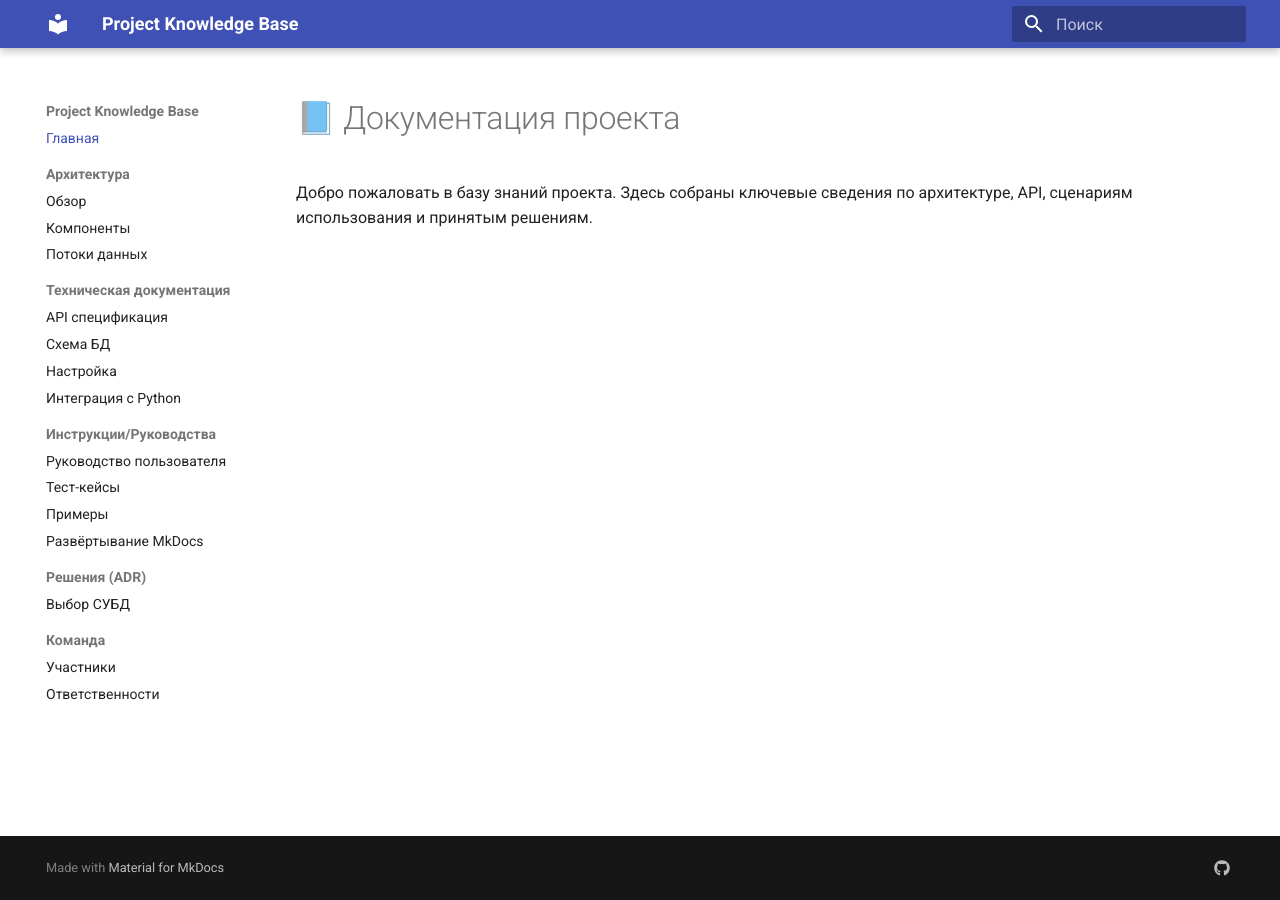
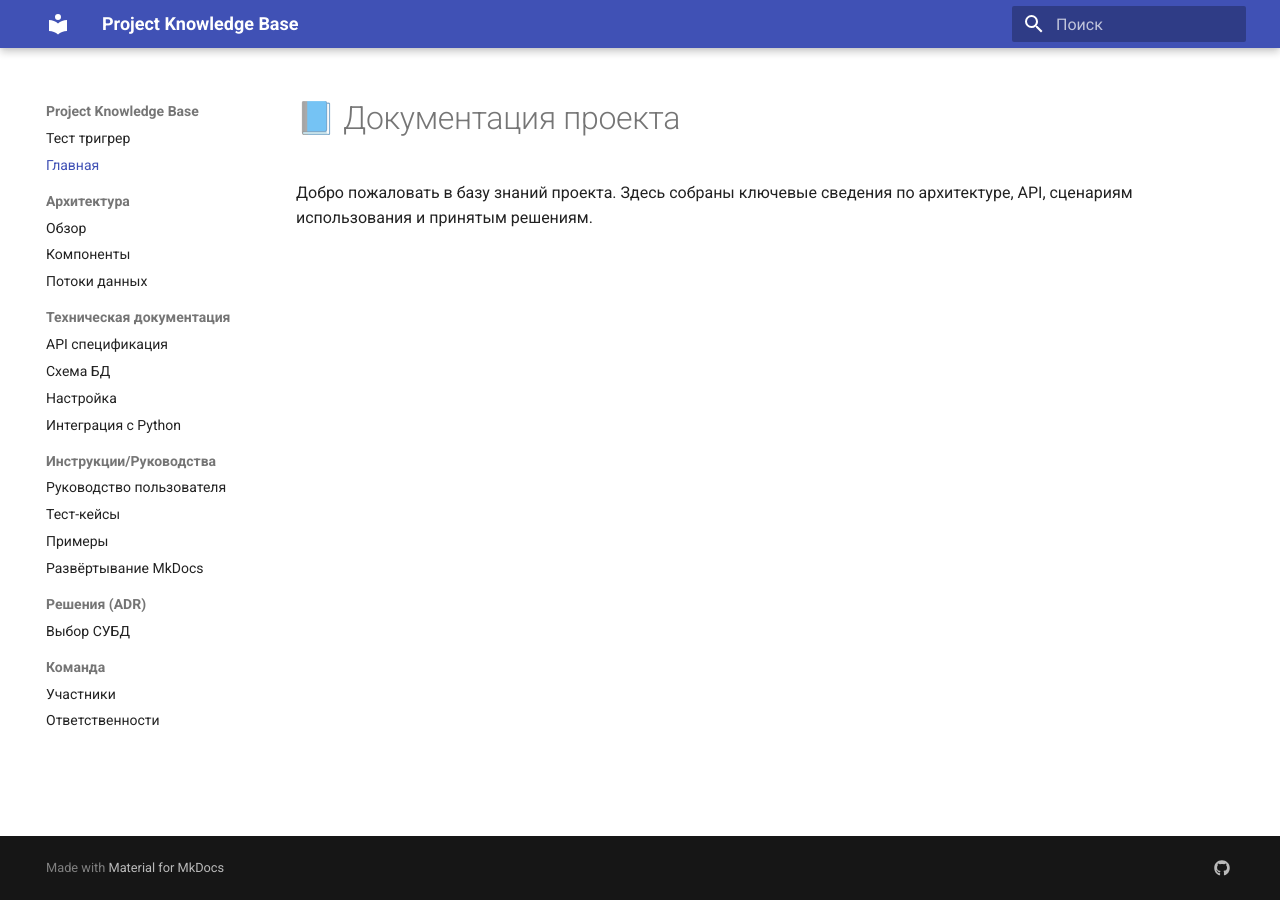
Before and after one commit to RadGadzhi/fgdrilling, an MkDocs documentation site: the page built from docs/README.md, in a window 1280 px wide. Built offline with MkDocs 1.6.1 and Material for MkDocs 9.7.7, drawn with Linux system fonts in a browser that asks for light colours.

Commit message:
test-trigger

```diff
--- a/mkdocs.yml
+++ b/mkdocs.yml
@@ -16,6 +16,7 @@ theme:
     - search.suggest
 
 nav:
+  - Тест тригрер: test-trigger.md
   - Главная: README.md
   - Архитектура:
       - Обзор: architecture/overview.md
```
